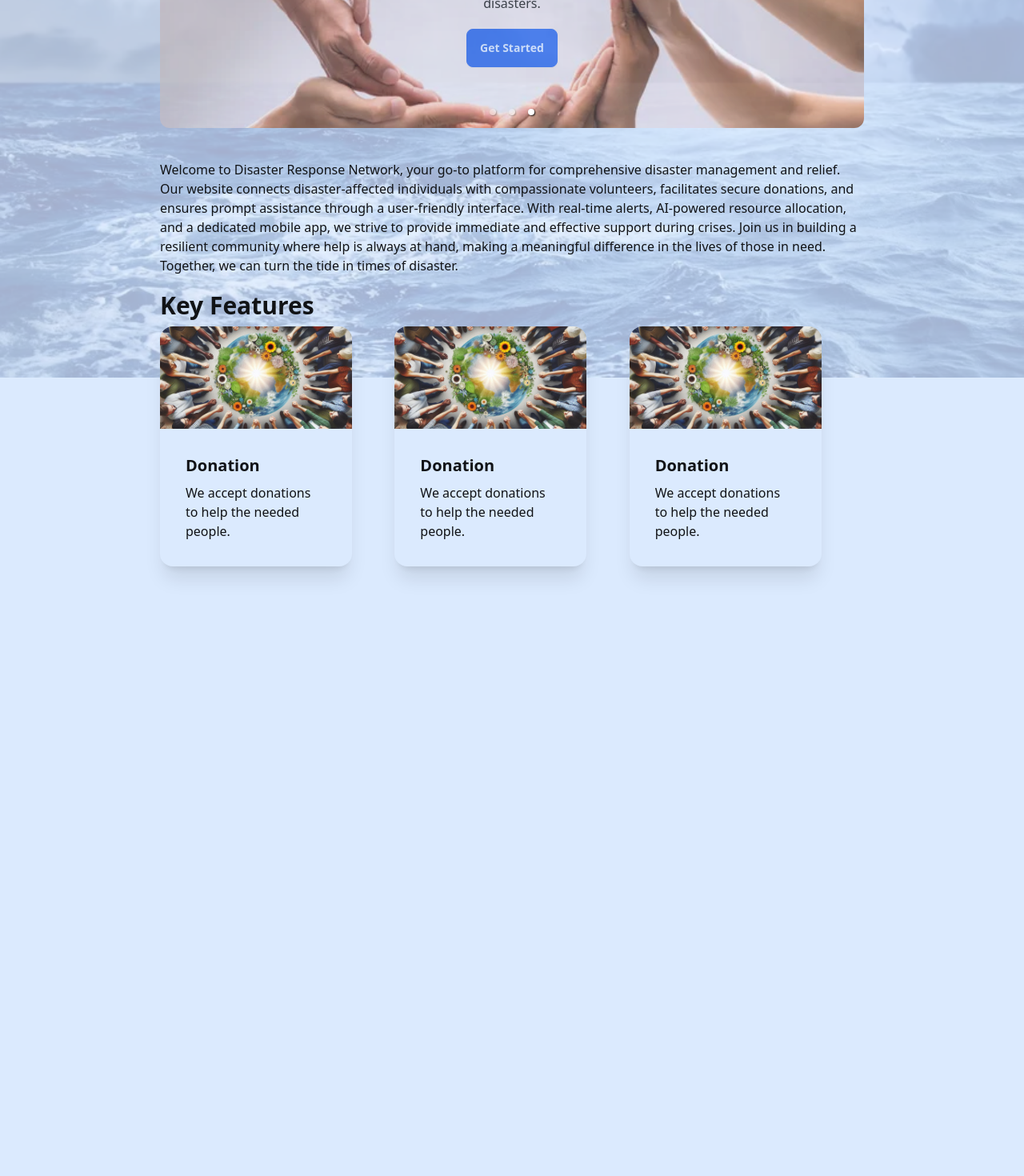
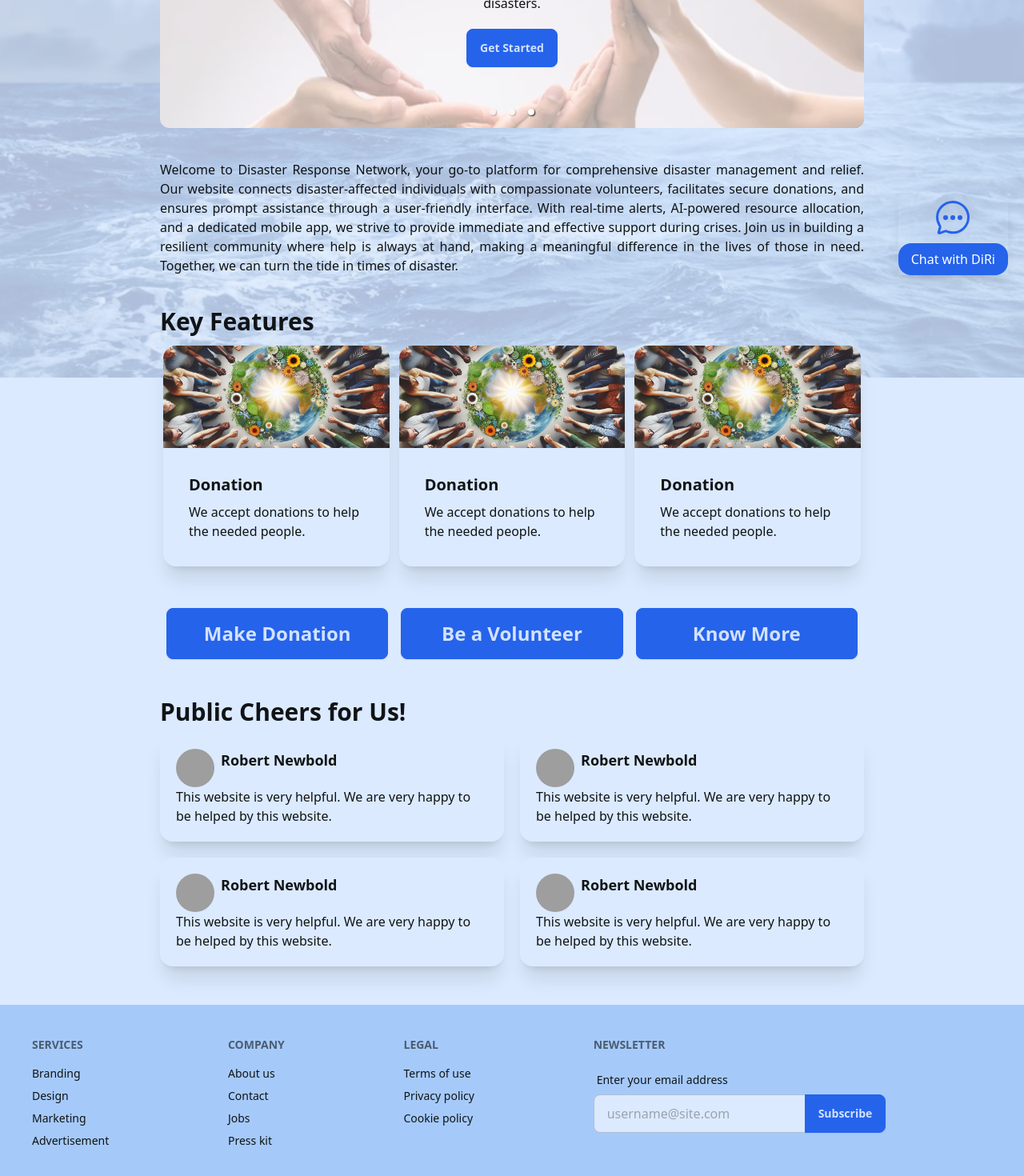
Before and after one commit to mahbd/drn, a Next.js app in the folder frontend/: page /home in a window 1280 px wide. Shown: the part 328-1798 px from the top of the page at 80% size. Before the commit the page ends 1084 px from the top, so only its background shows below. Built offline with nearby package versions, Linux system fonts and the light colour scheme; grey boxes are pictures that could not be loaded.

Commit message:
completed basic of homepage

```diff
--- a/frontend/app/globals.css
+++ b/frontend/app/globals.css
@@ -5,3 +5,7 @@
 .horizontal-center {
   margin: 0 auto;
 }
+
+.section-title {
+  @apply font-bold text-3xl mt-10 mb-2;
+}
--- a/frontend/app/home/Features.tsx
+++ b/frontend/app/home/Features.tsx
@@ -2,7 +2,7 @@ import Feature from "@/components/Feature";
 
 const Features = () => {
   return (
-    <div className={"grid grid-cols-3"}>
+    <div className={"grid grid-cols-1 md:grid-cols-3 gap-1"}>
       <Feature
         image={"/images/donate.jpeg"}
         title={"Donation"}
--- /dev/null
+++ b/frontend/app/home/TestimonialCards.tsx
@@ -0,0 +1,43 @@
+import { ITestimonial, TestimonialCard } from "@/components/TestimonialCard";
+
+const TestimonialCards = () => {
+  const testimonials: ITestimonial[] = [
+    {
+      image:
+        "https://img.daisyui.com/images/stock/photo-1534528741775-53994a69daeb.jpg",
+      name: "Robert Newbold",
+      comment:
+        "This website is very helpful. We are very happy to be helped by this website.",
+    },
+    {
+      image:
+        "https://img.daisyui.com/images/stock/photo-1534528741775-53994a69daeb.jpg",
+      name: "Robert Newbold",
+      comment:
+        "This website is very helpful. We are very happy to be helped by this website.",
+    },
+    {
+      image:
+        "https://img.daisyui.com/images/stock/photo-1534528741775-53994a69daeb.jpg",
+      name: "Robert Newbold",
+      comment:
+        "This website is very helpful. We are very happy to be helped by this website.",
+    },
+    {
+      image:
+        "https://img.daisyui.com/images/stock/photo-1534528741775-53994a69daeb.jpg",
+      name: "Robert Newbold",
+      comment:
+        "This website is very helpful. We are very happy to be helped by this website.",
+    },
+  ];
+  return (
+    <div className={"grid grid-cols-1 lg:grid-cols-2 gap-5"}>
+      {testimonials.map((testimonial, index) => (
+        <TestimonialCard key={index} {...testimonial} />
+      ))}
+    </div>
+  );
+};
+
+export default TestimonialCards;
--- a/frontend/app/home/page.tsx
+++ b/frontend/app/home/page.tsx
@@ -1,13 +1,15 @@
 import { Metadata } from "next";
 import Marquee from "react-fast-marquee";
-import Carousel from "@/app/home/Carousel";
-import Features from "@/app/home/Features";
+
+import Carousel from "./Carousel";
+import Features from "./Features";
+import TestimonialCards from "./TestimonialCards";
 
 const HomePage = async () => {
   // ToDo: Make marquee dynamic
   return (
     <div className={""}>
-      <Marquee className={"mt-3 mb-2 bg-red-100 rounded-lg bg-blue-100"}>
+      <Marquee className={"mt-3 mb-2 bg-red-100 rounded-lg"}>
         **ATTENTION ALL RESIDENTS IN [Affected Areas]:** A **[Cyclone
         Strength]** cyclone named **[Cyclone Name]** is **[approaching/expected
         to make landfall/currently impacting]** the area. This is a **[severity
@@ -16,7 +18,7 @@ const HomePage = async () => {
         flooding]**.
       </Marquee>
       <Carousel className={"mt-5"} />
-      <p className={"mt-5"}>
+      <p className={"mt-5 text-justify"}>
         Welcome to Disaster Response Network, your go-to platform for
         comprehensive disaster management and relief. Our website connects
         disaster-affected individuals with compassionate volunteers, facilitates
@@ -27,9 +29,23 @@ const HomePage = async () => {
         help is always at hand, making a meaningful difference in the lives of
         those in need. Together, we can turn the tide in times of disaster.
       </p>
-      <h2 className={"font-bold text-3xl mt-5 mb-2"}>Key Features</h2>
+      <h2 className={"section-title"}>Key Features</h2>
       <Features />
-      <p className={"mb-10"}></p>
+      <div className={"grid grid-cols-1 lg:grid-cols-3 mb-10 mt-10"}>
+        <button className={"btn btn-lg text-2xl m-2 btn-primary"}>
+          Make Donation
+        </button>
+        <button className={"btn btn-lg text-2xl m-2 btn-primary"}>
+          Be a Volunteer
+        </button>
+        <button className={"btn btn-lg text-2xl m-2 btn-primary"}>
+          Know More
+        </button>
+      </div>
+      <h2 className={"section-title"}>Public Cheers for Us!</h2>
+      <p className={"mb-10"}>
+        <TestimonialCards />
+      </p>
     </div>
   );
 };
--- a/frontend/app/layout.tsx
+++ b/frontend/app/layout.tsx
@@ -2,6 +2,8 @@ import type { Metadata } from "next";
 import "./globals.css";
 import { Navbar } from "@/components";
 import { ReactNode } from "react";
+import Footer from "@/components/Footer";
+import { IoChatbubbleEllipsesOutline } from "react-icons/io5";
 
 export const metadata: Metadata = {
   title: "DRN | Home",
@@ -22,13 +24,24 @@ export default function RootLayout({
             backgroundImage: "url(/images/background.jpg)",
             backgroundSize: "cover",
             backgroundAttachment: "fixed",
-            opacity: 0.25,
+            opacity: 0.2,
           }}
         ></div>
         <Navbar />
         <div className="horizontal-center lg:max-w-4xl w-full mx-5 md:mx-10 lg:mx-auto p-2">
           {children}
         </div>
+        <button className="fixed bottom-5 md:bottom-32 right-5 z-50 text-white shadow-lg focus:outline-none focus:shadow-outline transform hover:scale-110">
+          <div
+            className={
+              "py-2 px-4 rounded-2xl text-5xl text-primary flex justify-center"
+            }
+          >
+            <IoChatbubbleEllipsesOutline />
+          </div>
+          <p className={"bg-primary py-2 px-4 rounded-2xl"}>Chat with DiRi</p>
+        </button>
+        <Footer />
       </body>
     </html>
   );
--- a/frontend/components/Feature.tsx
+++ b/frontend/components/Feature.tsx
@@ -1,5 +1,3 @@
-import Image from "next/image";
-
 interface Props {
   image: string;
   title: string;
@@ -8,15 +6,9 @@ interface Props {
 
 const Feature = ({ image, title, description }: Props) => {
   return (
-    <div className="card bg-base-100 w-60 shadow-xl">
+    <div className="card bg-base-100 shadow-xl m-1">
       <figure className={"h-32"}>
-        <Image
-          src={image}
-          alt={title}
-          width={300}
-          height={100}
-          // objectFit={"cover"}
-        />
+        <img src={image} alt={title} height={100} />
       </figure>
       <div className="card-body">
         <h2 className="card-title">{title}</h2>
--- /dev/null
+++ b/frontend/components/Footer.tsx
@@ -0,0 +1,44 @@
+const Footer = () => {
+  return (
+    <footer className="footer bg-base-200 text-base-content p-10">
+      <nav>
+        <h6 className="footer-title">Services</h6>
+        <a className="link link-hover">Branding</a>
+        <a className="link link-hover">Design</a>
+        <a className="link link-hover">Marketing</a>
+        <a className="link link-hover">Advertisement</a>
+      </nav>
+      <nav>
+        <h6 className="footer-title">Company</h6>
+        <a className="link link-hover">About us</a>
+        <a className="link link-hover">Contact</a>
+        <a className="link link-hover">Jobs</a>
+        <a className="link link-hover">Press kit</a>
+      </nav>
+      <nav>
+        <h6 className="footer-title">Legal</h6>
+        <a className="link link-hover">Terms of use</a>
+        <a className="link link-hover">Privacy policy</a>
+        <a className="link link-hover">Cookie policy</a>
+      </nav>
+      <form>
+        <h6 className="footer-title">Newsletter</h6>
+        <fieldset className="form-control w-80">
+          <label className="label">
+            <span className="label-text">Enter your email address</span>
+          </label>
+          <div className="join">
+            <input
+              type="text"
+              placeholder="username@site.com"
+              className="input input-bordered join-item"
+            />
+            <button className="btn btn-primary join-item">Subscribe</button>
+          </div>
+        </fieldset>
+      </form>
+    </footer>
+  );
+};
+
+export default Footer;
--- a/frontend/components/Hero.tsx
+++ b/frontend/components/Hero.tsx
@@ -11,14 +11,13 @@ const Hero = ({ bgImage, description, title }: Props) => {
       style={{
         backgroundImage: `url(${bgImage})`,
         objectFit: "contain",
-        opacity: 0.75,
       }}
     >
-      <div className="hero-overlay bg-opacity-60  rounded-xl"></div>
+      <div className="hero-overlay bg-opacity-60 rounded-xl bg-white"></div>
       <div className="hero-content text-neutral-content text-center">
         <div className="max-w-md">
-          <h1 className="mb-5 text-5xl font-bold">{title}</h1>
-          <p className="mb-5">{description}</p>
+          <h1 className="mb-5 text-5xl font-bold z-10">{title}</h1>
+          <p className="mb-5 z-10">{description}</p>
           <button className="btn btn-primary">Get Started</button>
         </div>
       </div>
--- a/frontend/components/Navbar.tsx
+++ b/frontend/components/Navbar.tsx
@@ -20,8 +20,7 @@ const Navbar = () => {
   const pathname = usePathname();
 
   return (
-    <div className={"mx-10"}>
-      {/* Desktop Navigation */}
+    <div>
       <nav className="sm:flex hidden navbar px-5 py-0 min-h-10 rounded-2xl bg-base-100">
         <div className="navbar-start">
           <Link href={"/"} className="btn btn-ghost btn-sm text-lg font-medium">
@@ -37,8 +36,6 @@ const Navbar = () => {
           <AuthStatus />
         </div>
       </nav>
-
-      {/* Mobile Navigation */}
       <div className="navbar bg-base-200 sm:hidden flex min-h-4 py-1">
         <div className="navbar-start">
           <div className="dropdown">
--- /dev/null
+++ b/frontend/components/TestimonialCard.tsx
@@ -0,0 +1,24 @@
+export interface ITestimonial {
+  image: string;
+  name: string;
+  comment: string;
+}
+
+export const TestimonialCard = ({ image, name, comment }: ITestimonial) => {
+  return (
+    <div className={"card bg-base-100 p-5 shadow-xl"}>
+      <div className={"flex gap-2"}>
+        <div className="avatar">
+          <div className="w-12 rounded-full">
+            <img src="https://img.daisyui.com/images/stock/photo-1534528741775-53994a69daeb.jpg" />
+          </div>
+        </div>
+        <h3 className={"h3 font-bold text-lg"}>Robert Newbold</h3>
+      </div>
+      <p>
+        This website is very helpful. We are very happy to be helped by this
+        website.
+      </p>
+    </div>
+  );
+};
--- a/frontend/package.json
+++ b/frontend/package.json
@@ -15,6 +15,7 @@
     "react": "^18",
     "react-dom": "^18",
     "react-fast-marquee": "^1.6.4",
+    "react-icons": "^5.2.1",
     "react-loading-skeleton": "^3.4.0",
     "react-responsive-carousel": "^3.2.23"
   },
--- a/frontend/tailwind.config.ts
+++ b/frontend/tailwind.config.ts
@@ -1,6 +1,7 @@
 import type { Config } from "tailwindcss";
 
-const config: Config = {
+const config: Config & { daisyui: any } = {
+  experimental: undefined,
   content: [
     "./pages/**/*.{js,ts,jsx,tsx,mdx}",
     "./components/**/*.{js,ts,jsx,tsx,mdx}",
```
Also changed, not shown: 1 other file (tests, documents, lock files or other folders).
